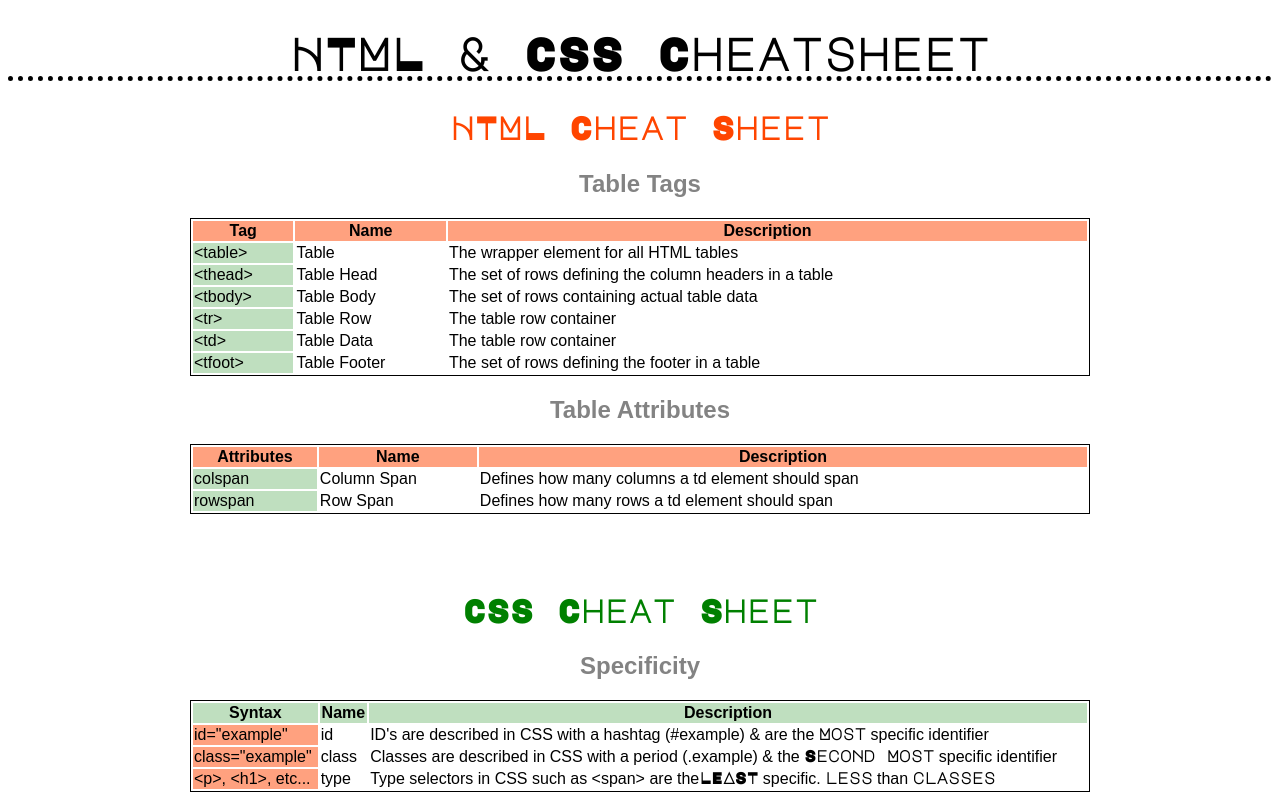
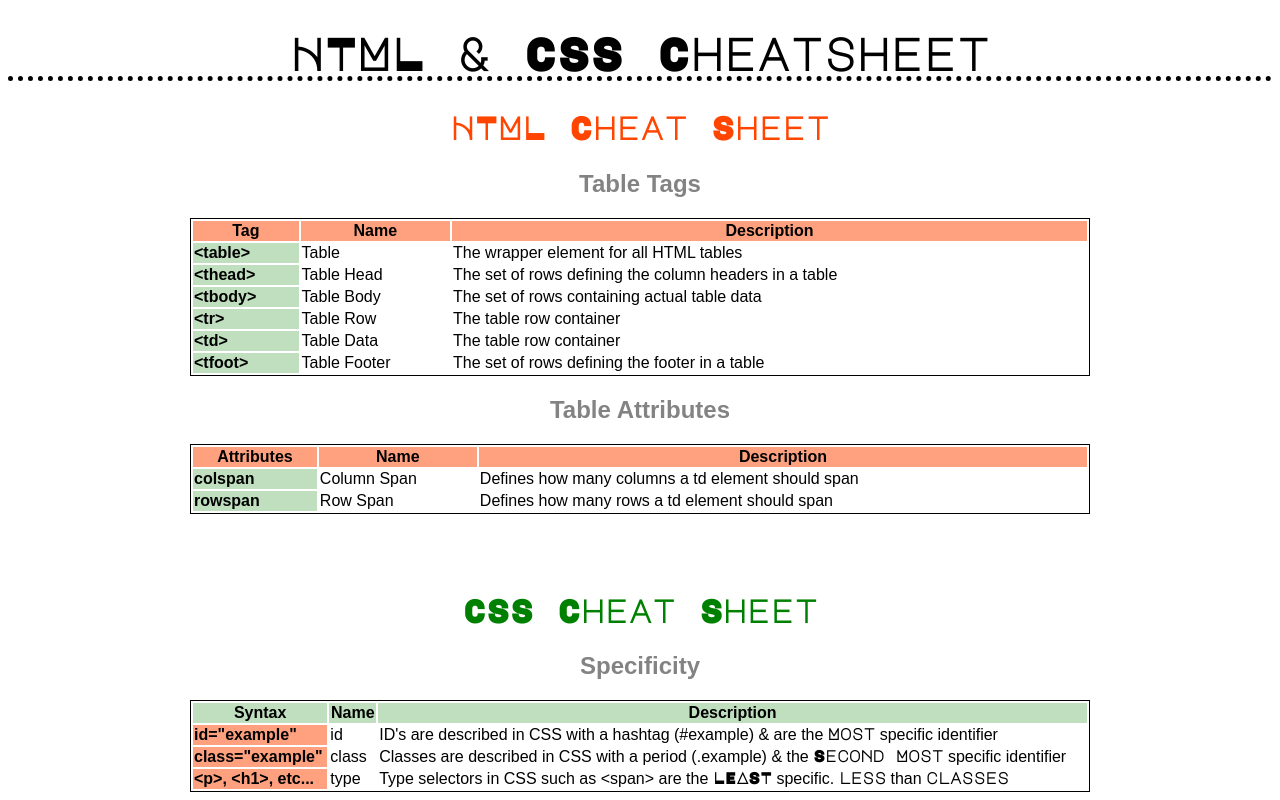
Before and after one commit to 3rd-Web/C_-FEE-13-HTML-and-CSS-Cheat-Sheet, a plain HTML site: page index.html in a window 1280 px wide. Drawn offline with Linux system fonts and the light colour scheme.

Commit message:
Minor Updates

```diff
--- a/style.css
+++ b/style.css
@@ -52,3 +52,7 @@ span {
     font-weight: bold;
     font-size: 16px;
 }
+
+.tag, .attribute, .syntax {
+    font-weight: bold;
+}
```
Also changed, not shown: index.html (+1 -1 lines).
